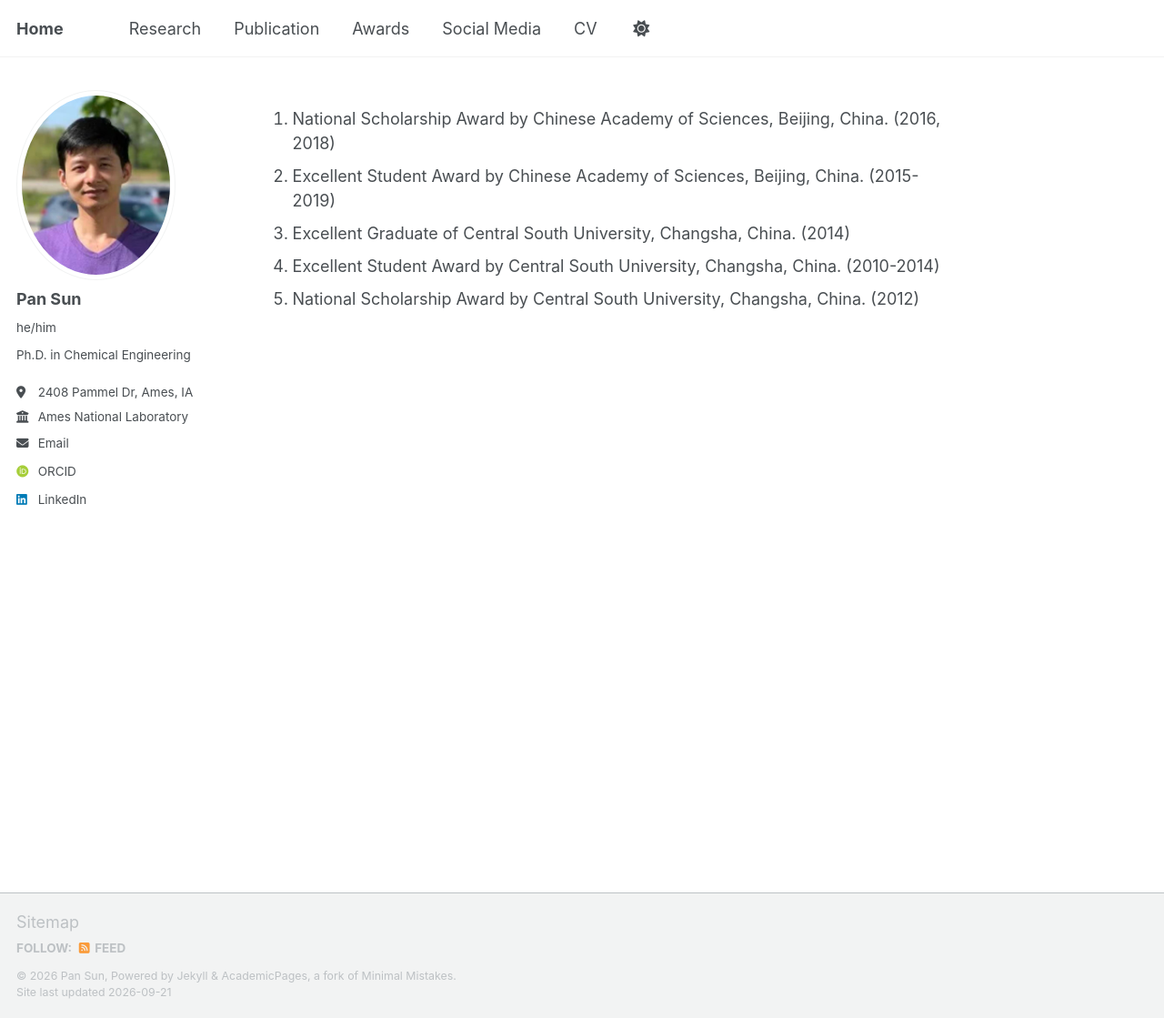
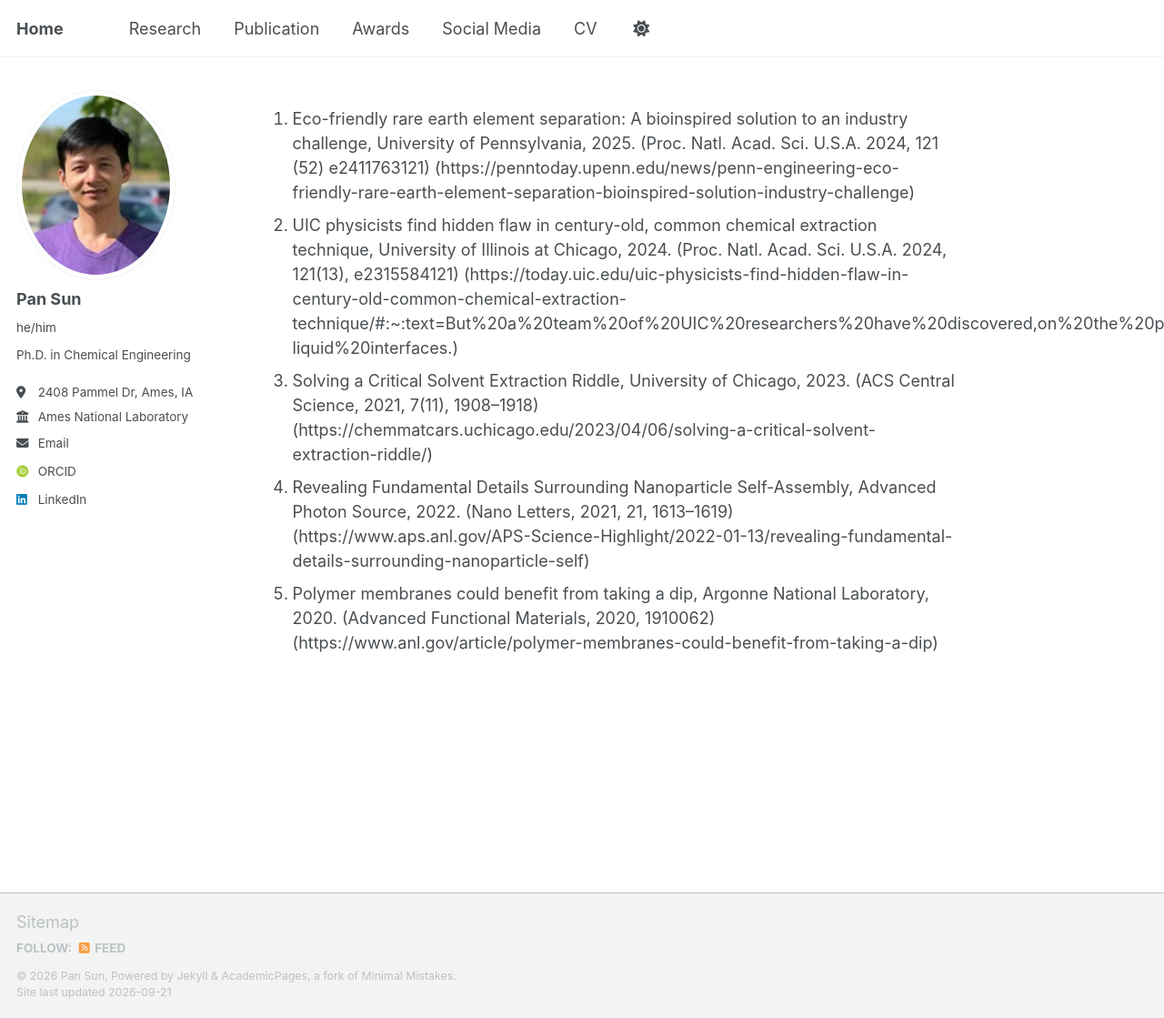
Before and after one commit to qxc2/pans, a Jekyll site: the page built from _awards/awards.md, in a window 1280 px wide and 1119 px high. Shown: the whole window at 91% size. Built offline with Jekyll 4.4.1, drawn with Linux system fonts in a browser that asks for light colours; some web fonts are replaced; a script that is not in the unit is left out.

Commit message:
Revise awards section with new entries
Updated awards list with recent achievements and publications.

```diff
--- a/_awards/awards.md
+++ b/_awards/awards.md
@@ -3,8 +3,9 @@ collection: awards
 permalink: /awards/
 ---
 
-5.	National Scholarship Award by Chinese Academy of Sciences, Beijing, China. (2016, 2018)
-4.	Excellent Student Award by Chinese Academy of Sciences, Beijing, China. (2015-2019)
-3.	Excellent Graduate of Central South University, Changsha, China. (2014)
-2.	Excellent Student Award by Central South University, Changsha, China. (2010-2014)
-1.	National Scholarship Award by Central South University, Changsha, China. (2012)
+5.	Eco-friendly rare earth element separation: A bioinspired solution to an industry challenge,
+University of Pennsylvania, 2025. (Proc. Natl. Acad. Sci. U.S.A. 2024, 121 (52) e2411763121) (https://penntoday.upenn.edu/news/penn-engineering-eco-friendly-rare-earth-element-separation-bioinspired-solution-industry-challenge)
+4.	UIC physicists find hidden flaw in century-old, common chemical extraction technique, University of Illinois at Chicago, 2024. (Proc. Natl. Acad. Sci. U.S.A. 2024, 121(13), e2315584121) (https://today.uic.edu/uic-physicists-find-hidden-flaw-in-century-old-common-chemical-extraction-technique/#:~:text=But%20a%20team%20of%20UIC%20researchers%20have%20discovered,on%20the%20phenomena%20that%20occurs%20at%20liquid-liquid%20interfaces.)
+3.	Solving a Critical Solvent Extraction Riddle, University of Chicago, 2023. (ACS Central Science, 2021, 7(11), 1908–1918) (https://chemmatcars.uchicago.edu/2023/04/06/solving-a-critical-solvent-extraction-riddle/)
+2.	Revealing Fundamental Details Surrounding Nanoparticle Self-Assembly, Advanced Photon Source, 2022. (Nano Letters, 2021, 21, 1613–1619) (https://www.aps.anl.gov/APS-Science-Highlight/2022-01-13/revealing-fundamental-details-surrounding-nanoparticle-self)
+1.	Polymer membranes could benefit from taking a dip, Argonne National Laboratory, 2020. (Advanced Functional Materials, 2020, 1910062) (https://www.anl.gov/article/polymer-membranes-could-benefit-from-taking-a-dip)
```
